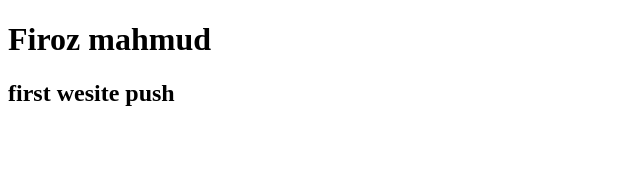
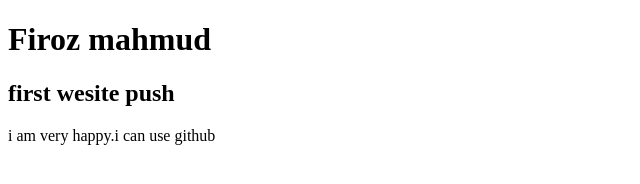
Before and after one commit to FIROZ132/firoz-website, a plain HTML site: page index.html in a window 1280 px wide. Shown: the whole page, without its empty margins (0-640 px from the left). Drawn offline with Linux system fonts and the light colour scheme.

Commit message:
paraghrap line

```diff
--- a/index.html
+++ b/index.html
@@ -6,5 +6,6 @@
     <body>
         <h1>Firoz mahmud</h1>
         <h2>first wesite push</h2>
+        <P>i am very happy.i can use github</P>
     </body>
 </html>
```
